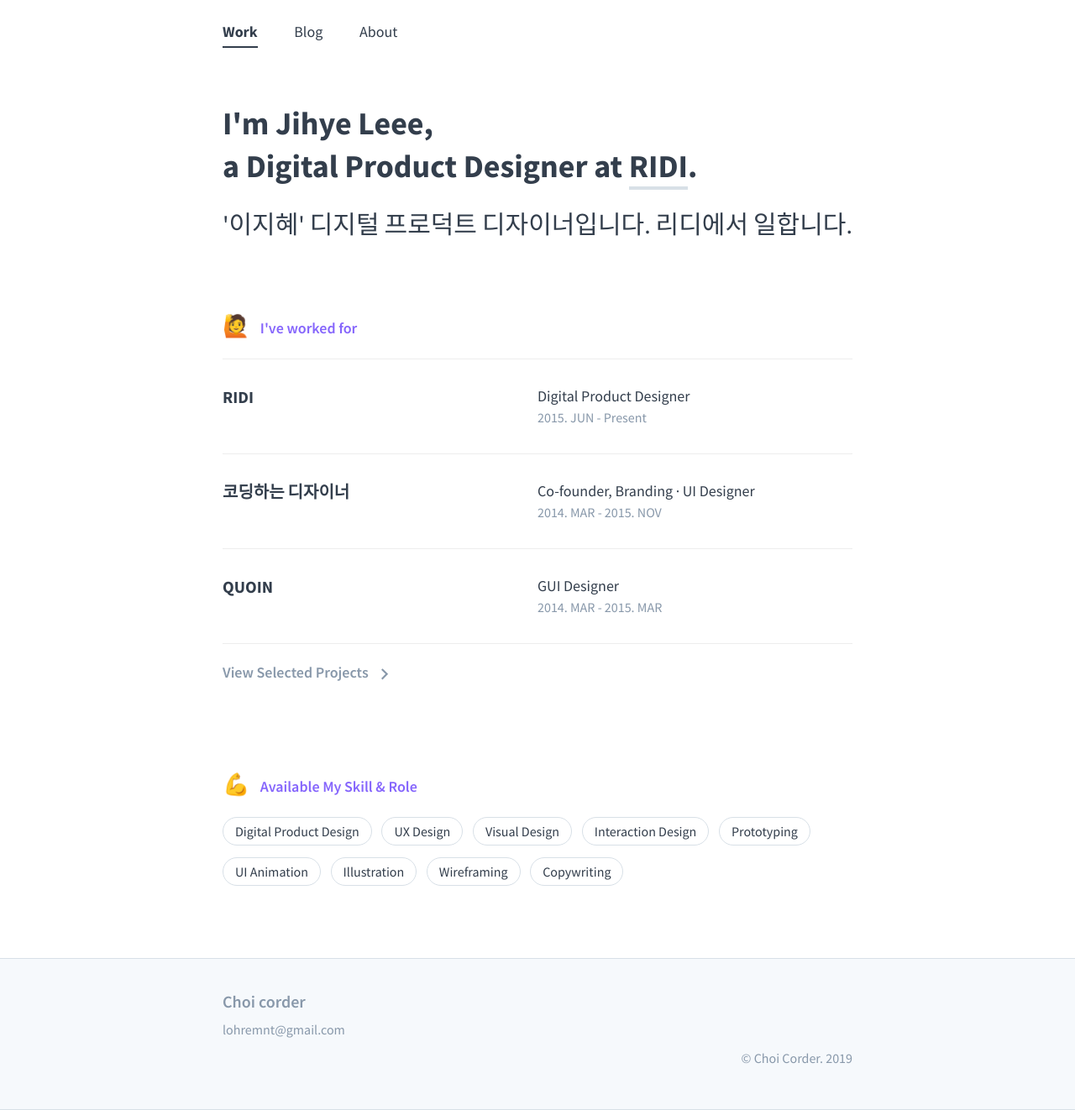
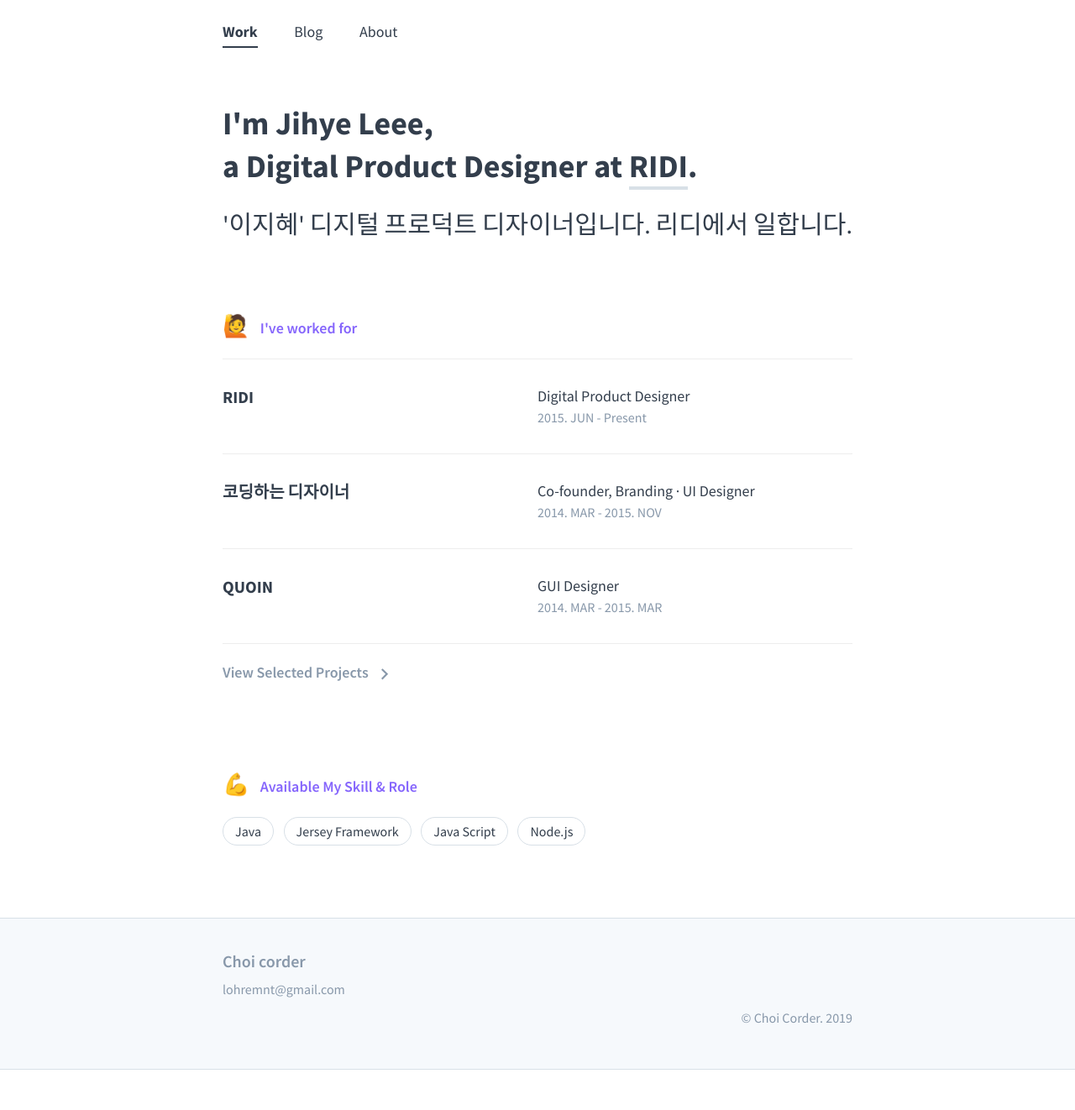
Before and after one commit to recordbook/recordbook.github.io, a Jekyll site: the page built from index.md, in a window 1280 px wide. Shown: the whole page at 84% size. Built offline with Jekyll 4.4.1, drawn with Linux system fonts in a browser that asks for light colours; after the commit the page ends 1274 px from its top, so only the background shows below that.

Commit message:
Update skill-roles.yml

```diff
--- a/_data/skill-roles.yml
+++ b/_data/skill-roles.yml
@@ -1,9 +1,4 @@
-- name: Digital Product Design
-- name: UX Design
-- name: Visual Design
-- name: Interaction Design
-- name: Prototyping
-- name: UI Animation
-- name: Illustration
-- name: Wireframing
-- name: Copywriting
+- name: Java
+- name: Jersey Framework
+- name: Java Script
+- name: Node.js
```
